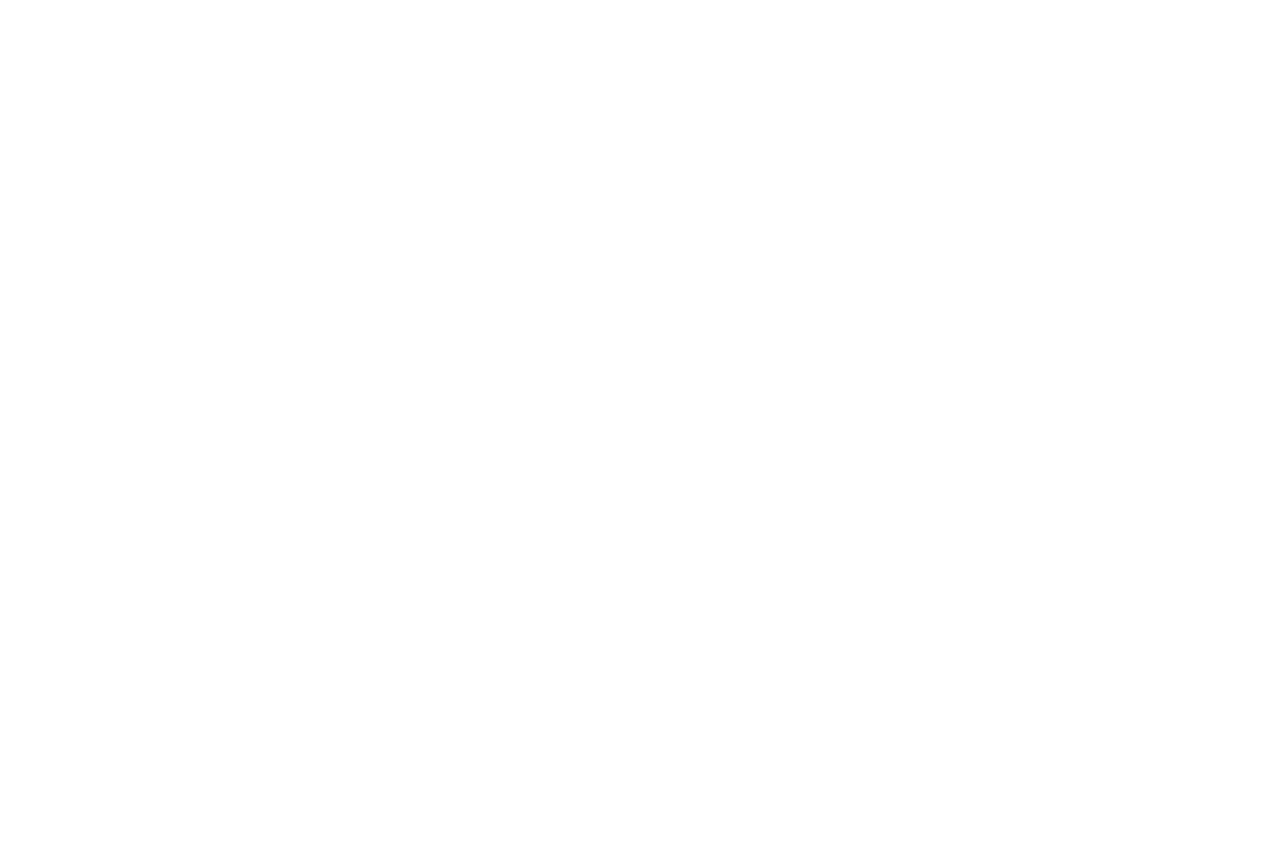
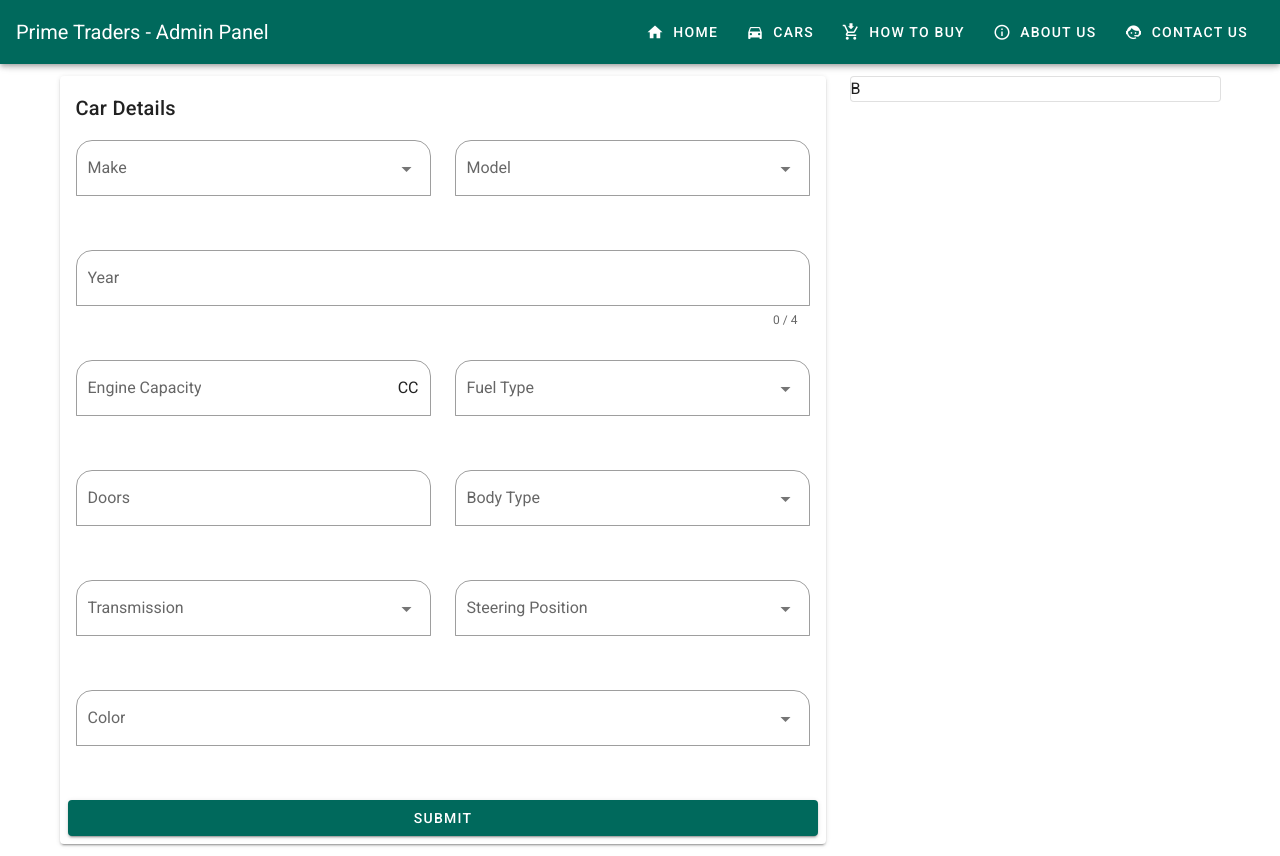
Before and after one commit to azuy212/cars-ui, a Nuxt app: page /admin/cars/create in a window 1280 px wide. Before the commit this address had no page. Before the commit the page ends 800 px from the top, so only its background shows below. Built offline with nearby package versions, Linux system fonts and the light colour scheme; no server answers.

Commit message:
Admin Panel Cars Add/Edit

```diff
--- /dev/null
+++ b/components/Admin/CarDetailForm.vue
@@ -0,0 +1,192 @@
+<template>
+  <v-form ref="form" v-model="validForm" lazy-validation>
+    <v-card>
+      <v-card-title>Car Details</v-card-title>
+      <v-card-text>
+        <v-row>
+          <v-col>
+            <AdminFormCombobox v-model="make" label="Make" :items="makeItems" />
+          </v-col>
+          <v-col>
+            <AdminFormCombobox
+              v-model="model"
+              label="Model"
+              :items="modelItems"
+            />
+          </v-col>
+        </v-row>
+        <v-row>
+          <v-col>
+            <v-text-field
+              v-model="year"
+              label="Year"
+              type="number"
+              shaped
+              outlined
+              counter="4"
+              required
+              :rules="[
+                (v) => (v && v.length === 4) || 'Year must be valid (YYYY)',
+              ]"
+            ></v-text-field>
+          </v-col>
+        </v-row>
+        <v-row>
+          <v-col>
+            <v-text-field
+              v-model="engineCapacity"
+              label="Engine Capacity"
+              suffix="CC"
+              type="number"
+              shaped
+              outlined
+            ></v-text-field>
+          </v-col>
+          <v-col>
+            <AdminFormCombobox
+              v-model="fuelType"
+              label="Fuel Type"
+              :items="fuelTypeItems"
+            />
+          </v-col>
+        </v-row>
+        <v-row>
+          <v-col>
+            <v-text-field
+              v-model="doors"
+              label="Doors"
+              type="number"
+              shaped
+              outlined
+            ></v-text-field>
+          </v-col>
+          <v-col>
+            <AdminFormCombobox
+              v-model="bodyType"
+              label="Body Type"
+              :items="bodyTypeItems"
+            />
+          </v-col>
+        </v-row>
+        <v-row>
+          <v-col>
+            <v-select
+              :items="['AUTOMATIC', 'MANUAL']"
+              label="Transmission"
+              shaped
+              outlined
+            >
+            </v-select>
+          </v-col>
+          <v-col>
+            <v-select
+              v-model="steeringPosition"
+              :items="['LEFT', 'RIGHT']"
+              label="Steering Position"
+              shaped
+              outlined
+            >
+            </v-select>
+          </v-col>
+        </v-row>
+        <v-row>
+          <v-col>
+            <AdminFormCombobox
+              v-model="color"
+              label="Color"
+              :items="colorItems"
+            />
+          </v-col>
+        </v-row>
+      </v-card-text>
+      <v-card-actions>
+        <v-btn color="primary" block @click="submit"> submit </v-btn>
+      </v-card-actions>
+    </v-card>
+  </v-form>
+</template>
+
+<script lang="ts">
+import Vue from 'vue'
+import { Car } from '~/interfaces/Car'
+export default Vue.extend({
+  data: () => ({
+    validForm: false,
+    make: '',
+    model: '',
+    year: null,
+    fuelType: '',
+    engineCapacity: null,
+    bodyType: '',
+    color: '',
+    doors: null,
+    steeringPosition: null,
+    makeItems: [] as Array<string>,
+    modelItems: [] as Array<string>,
+    fuelTypeItems: [
+      'PETROL',
+      'HYBRID',
+      'DIESEL',
+      'CNG',
+      'LPG',
+      'ELECTRIC',
+    ] as Array<string>,
+    bodyTypeItems: [
+      'COMPACT_SEDAN',
+      'COMPACT_SUV',
+      'CONVERTIBLE',
+      'COUPE',
+      'CROSSOVER',
+      'DOUBLE_CABIN',
+      'HATCHBACK',
+      'HIGH_ROOF',
+      'MICRO_VAN',
+      'MINI_VAN',
+      'MINI_VEHICLES',
+      'MPV',
+      'OFF-ROAD_VEHICLES',
+      'PICK_UP',
+      'SEDAN',
+      'SINGLE_CABIN',
+      'STATION_WAGON',
+      'SUV',
+      'TRUCK',
+      'VAN',
+    ] as Array<string>,
+    colorItems: [] as Array<string>,
+  }),
+
+  computed: {
+    form() {
+      return this.$refs.form as HTMLFormElement
+    },
+  },
+
+  async mounted() {
+    try {
+      this.makeItems = await this.$axios.$get<string[]>('/cars/filters/make')
+    } catch (error) {}
+  },
+
+  methods: {
+    submit() {
+      const carObj = {
+        make: this.make,
+        model: this.model,
+        year: Number(this.year),
+        fuelType: this.fuelType,
+        engineCapacity: this.engineCapacity,
+        bodyType: this.bodyType,
+        color: this.color,
+        door: Number(this.doors),
+        steeringPosition: this.steeringPosition,
+      }
+      if (this.$route.params.id === 'create') {
+        this.$axios.$post<Car>('/cars', carObj)
+      } else {
+        this.$axios.$post<Car>(`/cars/${this.$route.params.id}`, carObj)
+      }
+    },
+  },
+})
+</script>
--- a/components/Admin/CarForm.vue
+++ /dev/null
@@ -1,68 +0,0 @@
-<template>
-  <v-dialog v-model="dialog" max-width="500px">
-    <template v-slot:activator="{ on, attrs }">
-      <v-btn color="primary" dark class="mb-2" v-bind="attrs" v-on="on">
-        New Item
-      </v-btn>
-    </template>
-    <v-card>
-      <v-card-title>
-        <span class="text-h5">{{ formTitle }}</span>
-      </v-card-title>
-
-      <v-card-text>
-        <v-container>
-          <v-row>
-            <v-col cols="12" sm="6" md="4">
-              <v-text-field
-                v-model="editedItem.name"
-                label="Dessert name"
-              ></v-text-field>
-            </v-col>
-            <v-col cols="12" sm="6" md="4">
-              <v-text-field
-                v-model="editedItem.calories"
-                label="Calories"
-              ></v-text-field>
-            </v-col>
-            <v-col cols="12" sm="6" md="4">
-              <v-text-field
-                v-model="editedItem.fat"
-                label="Fat (g)"
-              ></v-text-field>
-            </v-col>
-            <v-col cols="12" sm="6" md="4">
-              <v-text-field
-                v-model="editedItem.carbs"
-                label="Carbs (g)"
-              ></v-text-field>
-            </v-col>
-            <v-col cols="12" sm="6" md="4">
-              <v-text-field
-                v-model="editedItem.protein"
-                label="Protein (g)"
-              ></v-text-field>
-            </v-col>
-          </v-row>
-        </v-container>
-      </v-card-text>
-
-      <v-card-actions>
-        <v-spacer></v-spacer>
-        <v-btn color="blue darken-1" text @click="close"> Cancel </v-btn>
-        <v-btn color="blue darken-1" text @click="save"> Save </v-btn>
-      </v-card-actions>
-    </v-card>
-  </v-dialog>
-</template>
-
-<script lang="ts">
-import Vue from 'vue'
-export default Vue.extend({
-  data() {
-    return {
-      dialog: false,
-    }
-  },
-})
-</script>
--- a/components/Admin/CarsTable.vue
+++ b/components/Admin/CarsTable.vue
@@ -11,21 +11,21 @@
       <v-toolbar flat>
         <v-toolbar-title>My Cars</v-toolbar-title>
         <v-spacer></v-spacer>
-        <v-btn color="primary">Add new Car</v-btn>
+        <v-btn color="primary" nuxt to="/admin/cars/create">Add new Car</v-btn>
       </v-toolbar>
     </template>
     <template v-slot:item.thumbnail="{ item }">
       <v-img
         :src="item.assets.find((a) => a.primary).source"
-        aspect-ratio="1.5"
+        aspect-ratio="1"
         contain
       ></v-img>
     </template>
     <template v-slot:item.title="{ item }">
       <div>{{ item.make }} {{ item.model }} ({{ item.year }})</div>
     </template>
-    <template v-slot:item.edit>
-      <v-btn depressed text>
+    <template v-slot:item.edit="{ item }">
+      <v-btn depressed text nuxt :to="'/admin/cars/' + item._id">
         <v-icon left>mdi-pencil</v-icon>
         Edit
       </v-btn>
@@ -51,18 +51,22 @@
       {
         text: '',
         value: 'thumbnail',
+        sortable: false,
       },
       {
         text: '',
         value: 'title',
+        sortable: false,
       },
       {
         text: '',
         value: 'edit',
+        sortable: false,
       },
       {
         text: '',
         value: 'delete',
+        sortable: false,
       },
     ],
     cars: [] as Array<Car>,
--- /dev/null
+++ b/components/Admin/FormCombobox.vue
@@ -0,0 +1,76 @@
+<template>
+  <v-combobox
+    v-model="syncedValue"
+    :items="items"
+    :search-input.sync="search"
+    :label="label"
+    :disabled="disabled"
+    hide-selected
+    shaped
+    outlined
+    required
+  >
+    <template v-slot:no-data>
+      <v-list-item>
+        <v-list-item-content>
+          <v-list-item-title>
+            No results matching "
+            <strong>
+              {{ search }}
+            </strong>
+            ". Press <kbd>enter</kbd> to create a new one
+          </v-list-item-title>
+        </v-list-item-content>
+      </v-list-item>
+    </template>
+  </v-combobox>
+</template>
+
+<script lang="ts">
+import Vue, { PropType } from 'vue'
+
+export default Vue.extend({
+  props: {
+    value: {
+      type: String,
+      default: '',
+    },
+    label: {
+      type: String,
+      default: '',
+    },
+    items: {
+      type: Array as PropType<string[]>,
+      default: () => [],
+    },
+    disabled: {
+      type: Boolean,
+      default: false,
+    },
+  },
+
+  data() {
+    return {
+      search: '',
+    }
+  },
+
+  computed: {
+    syncedValue: {
+      get(): string {
+        return this.value
+      },
+      set(value: string) {
+        this.$emit('input', value)
+      },
+    },
+  },
+
+  watch: {
+    syncedValue(newVal: string, oldVal: string) {
+      if (newVal === oldVal) return
+      this.syncedValue = this.syncedValue.toUpperCase()
+    },
+  },
+})
+</script>
--- a/interfaces/Car.ts
+++ b/interfaces/Car.ts
@@ -52,8 +52,8 @@
   price: number
   assets: Asset[]
   features: string[]
-  createdAt: string
-  updatedAt: string
+  createdAt?: string
+  updatedAt?: string
 }
 
 export type DistinctFilters = {
--- /dev/null
+++ b/pages/admin/cars/_id.vue
@@ -0,0 +1,24 @@
+<template>
+  <v-container>
+    <v-row>
+      <v-col lg="8" md="6">
+        <AdminCarDetailForm />
+      </v-col>
+      <v-col lg="4" md="6">
+        <v-card outlined>B</v-card>
+      </v-col>
+    </v-row>
+  </v-container>
+</template>
+
+<script lang="ts">
+import Vue from 'vue'
+
+export default Vue.extend({
+  layout: 'admin',
+
+  asyncData({ params }): { carId: string } {
+    return { carId: params.id }
+  },
+})
+</script>
--- /dev/null
+++ b/pages/admin/cars/index.vue
@@ -0,0 +1,22 @@
+<template>
+  <AdminCarsTable />
+</template>
+
+<script lang="ts">
+import Vue from 'vue'
+export default Vue.extend({
+  layout: 'admin',
+
+  async asyncData({ $axios, redirect }) {
+    try {
+      if ($axios.defaults.headers.common.Authorization?.includes?.('Bearer')) {
+        await $axios.$get('/auth/profile')
+      } else {
+        throw new Error('No Token')
+      }
+    } catch (error) {
+      redirect('/admin/login')
+    }
+  },
+})
+</script>
```
